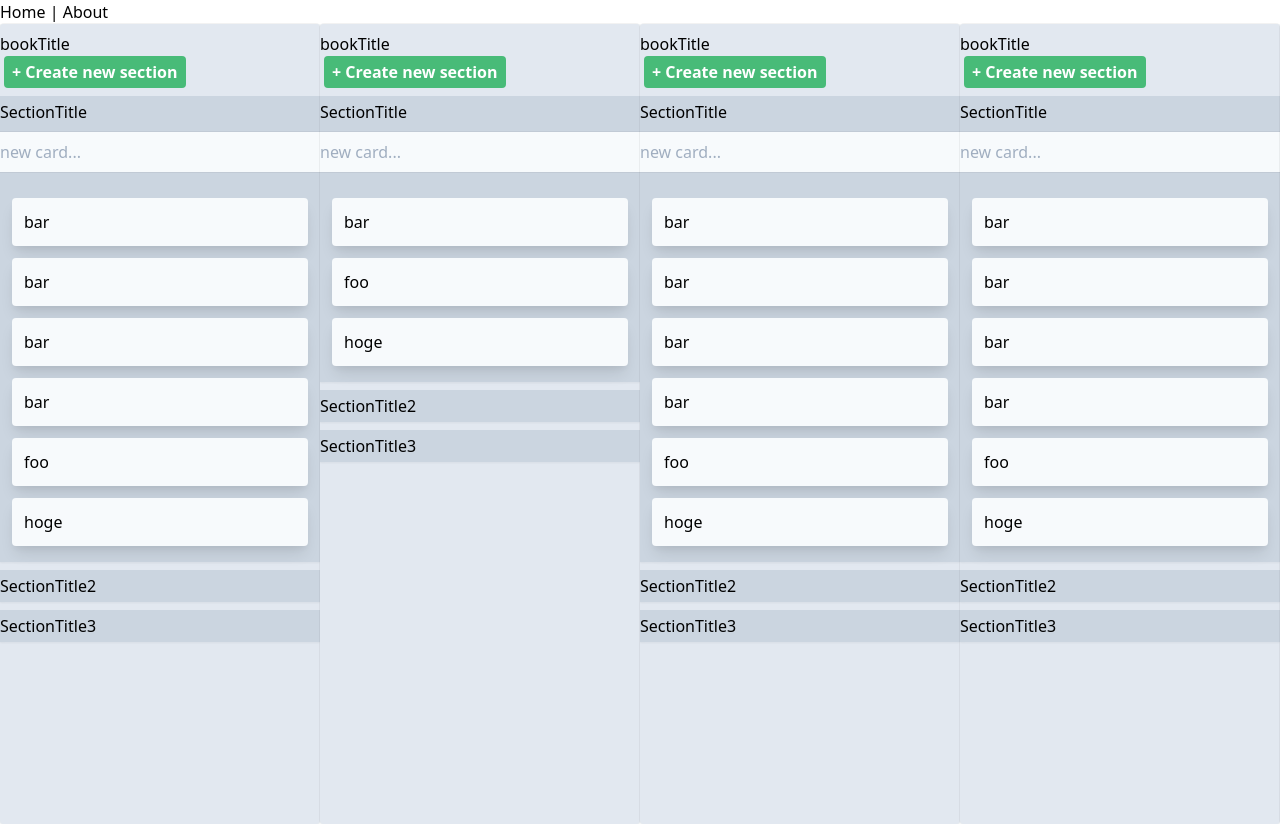
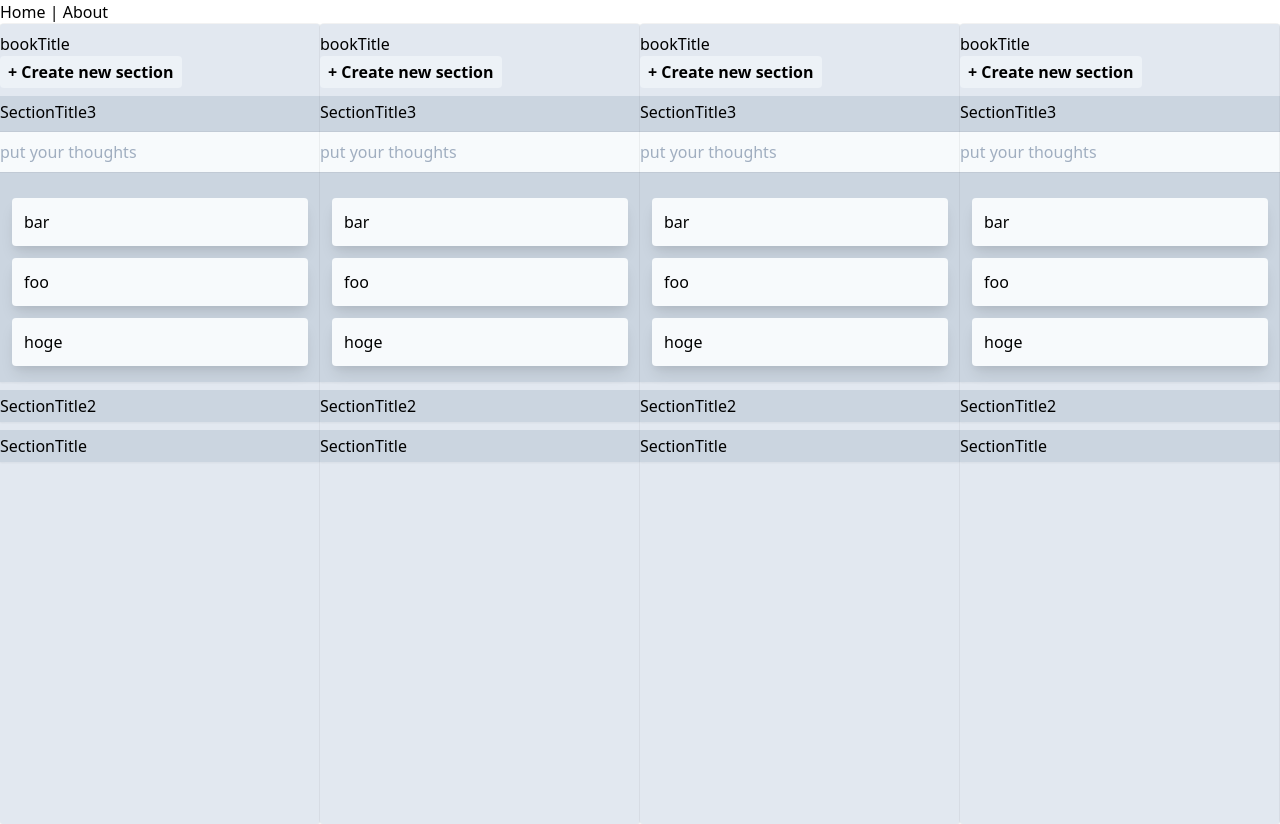
Before and after one commit to annenpolka/Balut, a Vue app in the folder webapp/: page / in a window 1280 px wide. Shown: the top 824 px of the page. Built offline with nearby package versions, Linux system fonts and the light colour scheme.

Commit message:
セクション新規作成機能実装

```diff
--- a/webapp/src/components/Book.vue
+++ b/webapp/src/components/Book.vue
@@ -3,9 +3,17 @@
     class="flex-shrink-0 w-3/12 h-screen py-2 overflow-y-scroll bg-gray-300 rounded shadow-xs"
   >
     <p>{{ title }}</p>
-    <CreateNewButton>+ Create new section</CreateNewButton>
+    <CreateNewButton v-if="!isCreating" @my-click="startCreatingSection()"
+      >+ Create new section</CreateNewButton
+    >
+    <CreateNewTextArea
+      v-if="isCreating"
+      @my-submit="createSection"
+      :placeholder="placeholder"
+    ></CreateNewTextArea>
+
     <BookSection
-      v-for="(bookSection, index) in bookSections"
+      v-for="(bookSection, index) in reverseBookSections"
       :bookCards="bookSection.bookCards"
       :title="bookSection.title"
       :key="bookSection.id"
@@ -19,22 +27,46 @@
 <script>
 import BookSection from './BookSection';
 import CreateNewButton from './CreateNewButton';
+import CreateNewTextArea from './CreateNewTextArea';
 export default {
   name: 'Book',
   components: {
     BookSection,
     CreateNewButton,
+    CreateNewTextArea,
   },
   props: ['bookSections', 'title'],
   data() {
     return {
       selectedIndex: 0,
+      isCreating: false,
+      placeholder: "put your new section's name",
     };
+  },
+  computed: {
+    reverseBookSections() {
+      return this.bookSections.slice().reverse();
+    },
   },
   methods: {
     updateSelectedIndex($event) {
       this.selectedIndex = $event;
     },
+    startCreatingSection() {
+      this.isCreating = true;
+    },
+    createSection($event) {
+      const id = this.bookSections.length + 1;
+      const title = $event;
+      const bookCards = [];
+      const newSection = {
+        id,
+        title,
+        bookCards,
+      };
+      this.bookSections.push(newSection);
+      this.selectedSection = 0;
+    },
   },
 };
 </script>
--- a/webapp/src/components/BookSection.vue
+++ b/webapp/src/components/BookSection.vue
@@ -2,7 +2,10 @@
   <div class="book-section">
     <p @click="updateSelectedIndex()">{{ title }}</p>
     <template v-if="isSelectedIndex">
-      <CreateNewCard @card-create="createCard($event)"></CreateNewCard>
+      <CreateNewTextArea
+        :placeholder="placeholder"
+        @my-submit="createCard"
+      ></CreateNewTextArea>
       <book-card
         v-for="bookCard in reverseBookCards"
         :cardText="bookCard.text"
@@ -15,14 +18,19 @@
 
 <script>
 import BookCard from './BookCard';
-import CreateNewCard from './BookSectionCreateNewCard';
+import CreateNewTextArea from './CreateNewTextArea';
 export default {
   name: 'BookSection',
   components: {
     BookCard,
-    CreateNewCard,
+    CreateNewTextArea,
   },
   props: ['bookCards', 'title', 'index', 'selectedIndex'],
+  data() {
+    return {
+      placeholder: 'put your thoughts',
+    };
+  },
   computed: {
     reverseBookCards() {
       return this.bookCards.slice().reverse();
--- a/webapp/src/components/CreateNewButton.vue
+++ b/webapp/src/components/CreateNewButton.vue
@@ -1,11 +1,20 @@
 <template>
   <button
-    class="px-2 py-1 mx-1 font-bold text-white bg-green-500 rounded hover:bg-green-700"
+    class="px-2 py-1 font-bold bg-gray-200 rounded hover:bg-gray-400"
+    :placeholder="placeholder"
+    @click="onClick"
   >
     <slot></slot>
   </button>
 </template>
 
 <script>
-export default {};
+export default {
+  props: ['placeholder'],
+  methods: {
+    onClick() {
+      this.$emit('my-click');
+    },
+  },
+};
 </script>
--- a/webapp/src/components/BookSectionCreateNewCard.vue
+++ b/webapp/src/components/CreateNewTextArea.vue
@@ -3,7 +3,6 @@
     name="newCard"
     v-model="text"
     class="w-full h-10 py-2 my-2 overflow-hidden whitespace-pre-wrap bg-transparent bg-gray-100 shadow-xs outline-none resize-none"
-    placeholder="new card..."
     @keyup.ctrl.enter="submit"
     @blur="drop"
   />
@@ -19,7 +18,7 @@ export default {
   methods: {
     submit($event) {
       if ($event.target.value.length > 0) {
-        this.$emit('card-create', $event.target.value);
+        this.$emit('my-submit', $event.target.value);
         this.text = '';
       }
     },
```
Also changed, not shown: 1 other file (tests, documents, lock files or other folders).
